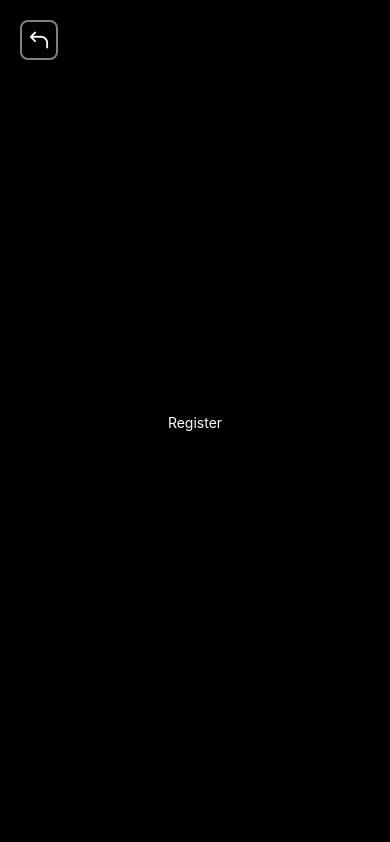
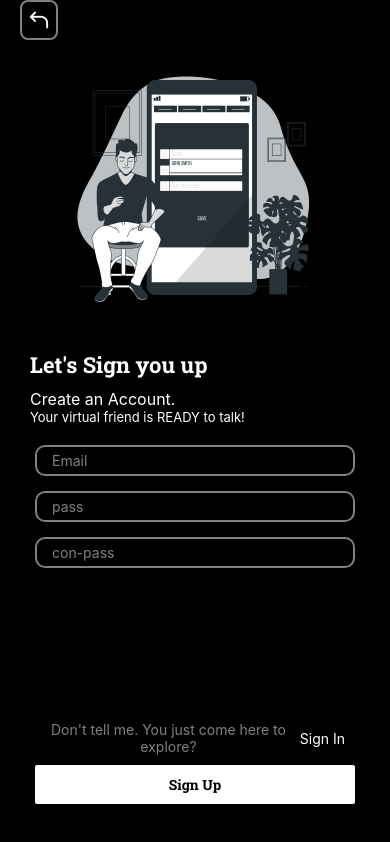
Before and after one commit to MoreSatyendra/ai-bot-clone, a React Native app: screen /Register in a window 390 px wide. Built offline with nearby package versions, Linux system fonts and the light colour scheme.

Commit message:
register UI added

```diff
--- a/src/screens/auth/Login.js
+++ b/src/screens/auth/Login.js
@@ -23,6 +23,7 @@ const Login = ({ navigation }) => {
           height: 250,
           resizeMode: "contain",
           borderRadius: 15,
+          marginVertical: 40,
         }}
       />
       {/* Welcome COntainer */}
@@ -32,10 +33,10 @@ const Login = ({ navigation }) => {
         >
           Let's Sign you in
         </Text>
-        <Text style={{ color: "white", fontSize: 16, marginTop: 5 }}>
+        <Text style={{ color: "white", fontSize: 16, marginTop: 10 }}>
           Welcome back.
         </Text>
-        <Text style={{ color: "white", fontSize: 18 }}>
+        <Text style={{ color: "white", fontSize: 13 }}>
           You've been missed!
         </Text>
       </View>
@@ -83,7 +84,7 @@ const Login = ({ navigation }) => {
       <View
         style={{
           position: "absolute",
-          bottom: 20,
+          bottom: 40,
           width: 320,
         }}
       >
@@ -146,6 +147,5 @@ const styles = StyleSheet.create({
     flex: 1,
     backgroundColor: "#000",
     alignItems: "center",
-    justifyContent: "center",
   },
 });
--- a/src/screens/auth/Register.js
+++ b/src/screens/auth/Register.js
@@ -1,5 +1,13 @@
-import { StyleSheet, Text, TouchableOpacity, View } from "react-native";
+import {
+  StyleSheet,
+  Text,
+  TouchableOpacity,
+  View,
+  Image,
+  TextInput,
+} from "react-native";
 import React from "react";
+import registerImage from "../../../assets/images/register-bro.png";
 import { AntDesign } from "@expo/vector-icons";
 
 const Register = ({ navigation }) => {
@@ -10,9 +18,8 @@ const Register = ({ navigation }) => {
           navigation.goBack();
         }}
         style={{
-          position: "absolute",
           borderColor: "grey",
-          top: 20,
+          marginBottom: 20,
           marginHorizontal: 20,
           alignSelf: "flex-start",
           borderWidth: 2,
@@ -24,7 +31,148 @@ const Register = ({ navigation }) => {
           <AntDesign name="back" size={24} color="white" />
         </View>
       </TouchableOpacity>
-      <Text style={{ color: "white" }}>Register</Text>
+      <Image
+        source={registerImage}
+        style={{
+          width: 250,
+          height: 250,
+          resizeMode: "contain",
+          borderRadius: 15,
+        }}
+      />
+      {/* Register Container */}
+      <View
+        style={{
+          alignSelf: "flex-start",
+          marginHorizontal: 30,
+          marginTop: 40,
+        }}
+      >
+        <Text
+          style={{ color: "white", fontFamily: "Roboto-Bold", fontSize: 22 }}
+        >
+          Let's Sign you up
+        </Text>
+        <Text style={{ color: "white", fontSize: 16, marginTop: 10 }}>
+          Create an Account.
+        </Text>
+        <Text style={{ color: "white", fontSize: 13 }}>
+          Your virtual friend is READY to talk!
+        </Text>
+      </View>
+
+      <View
+        style={{
+          marginVertical: 20,
+          width: 320,
+        }}
+      >
+        <View
+          style={{
+            borderWidth: 2,
+            borderColor: "grey",
+            borderRadius: 10,
+            paddingVertical: 5,
+            paddingHorizontal: 15,
+            marginBottom: 15,
+          }}
+        >
+          <TextInput
+            placeholder="Email"
+            placeholderTextColor="grey"
+            style={{ color: "white" }}
+          />
+        </View>
+        <View
+          style={{
+            borderWidth: 2,
+            borderColor: "grey",
+            borderRadius: 10,
+            paddingHorizontal: 15,
+            paddingVertical: 5,
+            marginBottom: 15,
+          }}
+        >
+          <TextInput
+            placeholder="pass"
+            placeholderTextColor="grey"
+            style={{ color: "white" }}
+          />
+        </View>
+        <View
+          style={{
+            borderWidth: 2,
+            borderColor: "grey",
+            borderRadius: 10,
+            paddingHorizontal: 15,
+            paddingVertical: 5,
+            marginBottom: 15,
+          }}
+        >
+          <TextInput
+            placeholder="con-pass"
+            placeholderTextColor="grey"
+            style={{ color: "white" }}
+          />
+        </View>
+      </View>
+
+      {/* Button containers */}
+      <View
+        style={{
+          position: "absolute",
+          bottom: 40,
+          width: 320,
+        }}
+      >
+        <View
+          style={{
+            flexDirection: "row",
+            alignItems: "center",
+            justifyContent: "center",
+            padding: 10,
+          }}
+        >
+          <Text
+            style={{
+              fontSize: 14,
+              color: "grey",
+              textAlign: "center",
+            }}
+          >
+            Don't tell me. You just come here to explore?
+          </Text>
+          <TouchableOpacity
+            style={{ alignItems: "center", justifyContent: "center" }}
+            onPress={() => {
+              navigation.navigate("Register");
+            }}
+          >
+            <Text style={{ fontSize: 14, color: "white", textAlign: "center" }}>
+              {"  "}Sign In
+            </Text>
+          </TouchableOpacity>
+        </View>
+        <TouchableOpacity>
+          <View
+            style={{
+              paddingVertical: 10,
+              backgroundColor: "white",
+              borderRadius: 2,
+            }}
+          >
+            <Text
+              style={{
+                fontFamily: "Roboto-Bold",
+                fontSize: 14,
+                textAlign: "center",
+              }}
+            >
+              Sign Up
+            </Text>
+          </View>
+        </TouchableOpacity>
+      </View>
     </View>
   );
 };
@@ -36,6 +184,5 @@ const styles = StyleSheet.create({
     flex: 1,
     backgroundColor: "#000",
     alignItems: "center",
-    justifyContent: "center",
   },
 });
```
Also changed, not shown: assets/images/Sign-in-bro.png, assets/images/register-bro.png (added).
